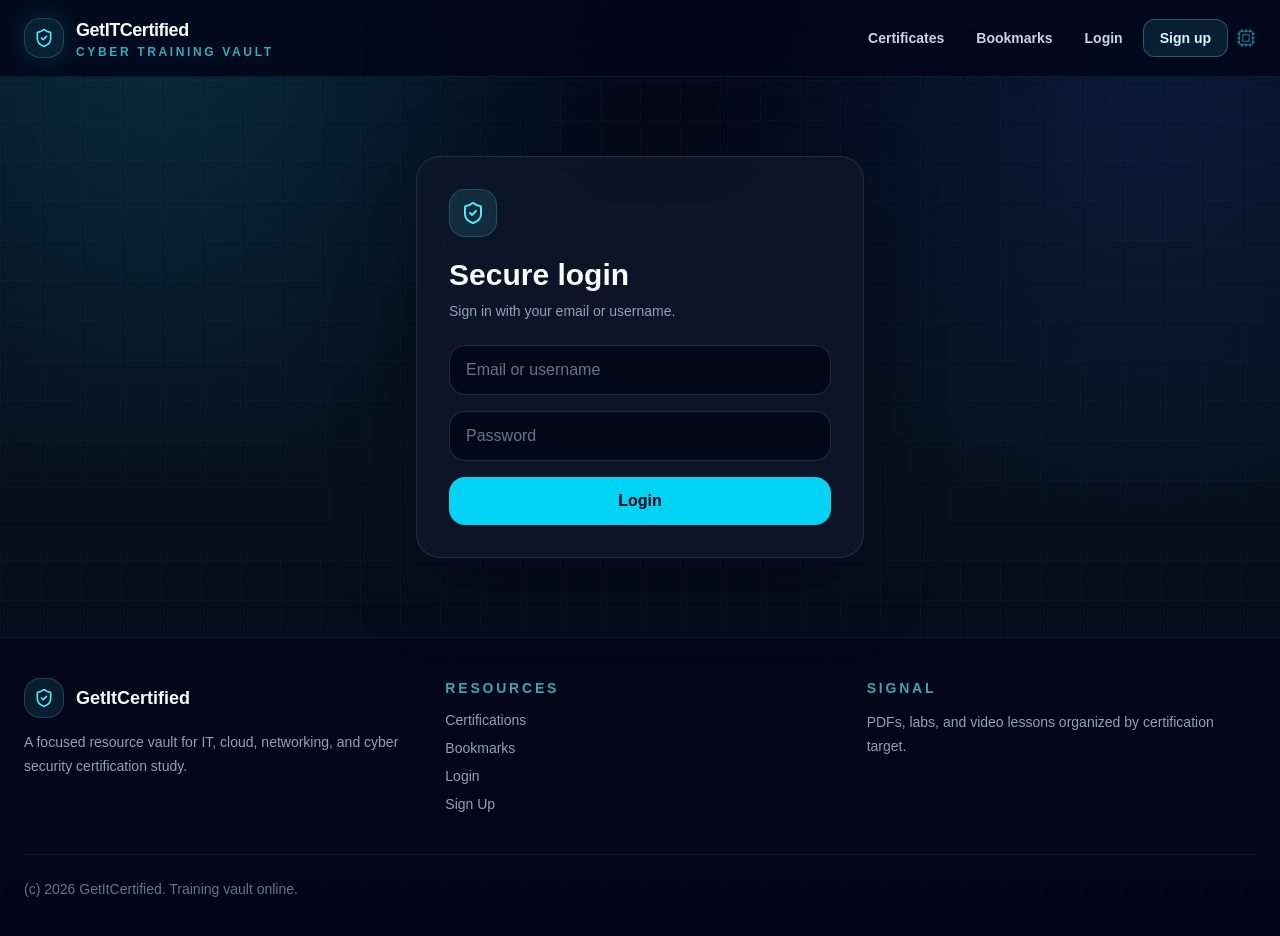
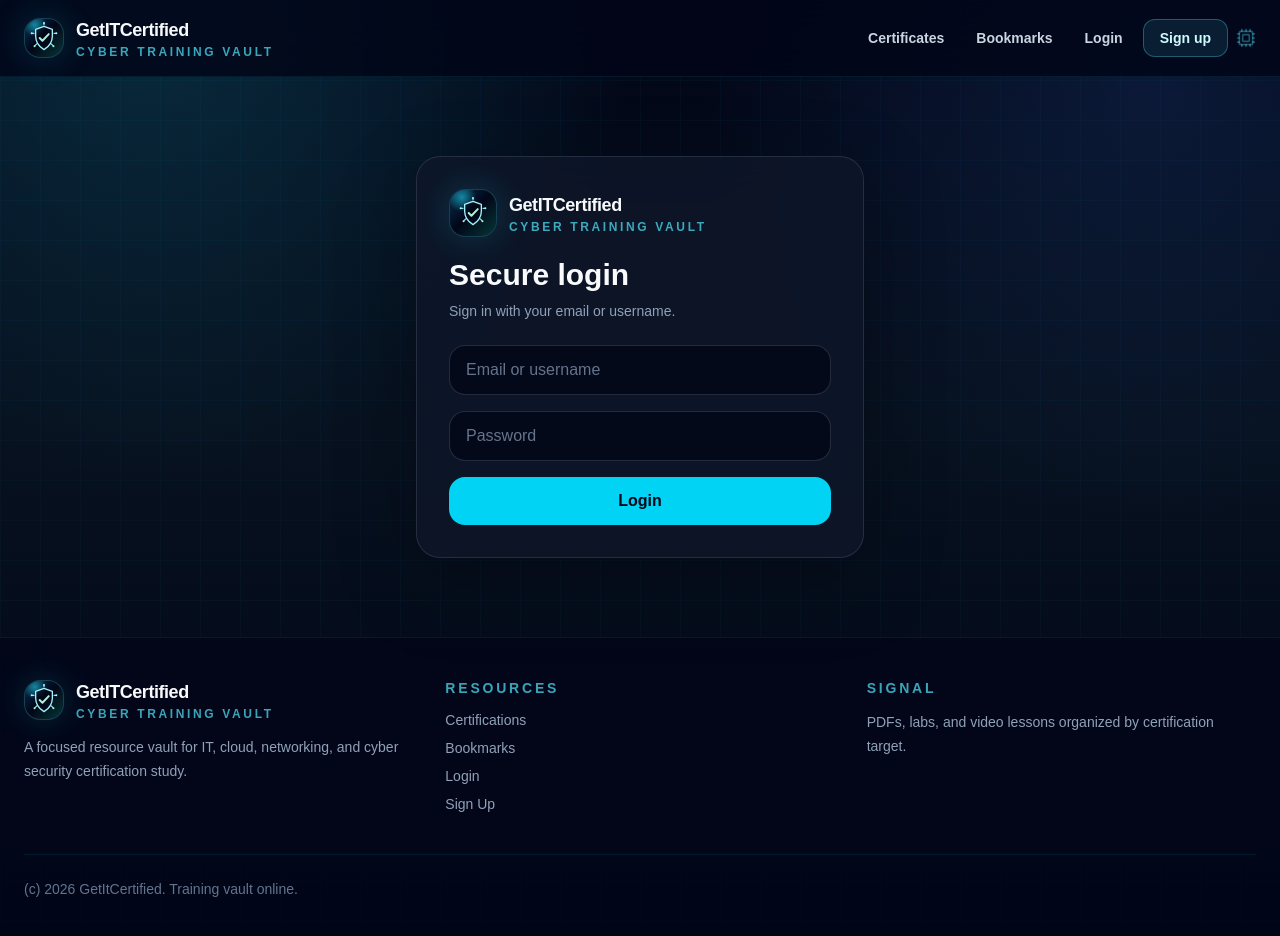
Before and after one commit to Softo-Wetto/getitcertified, a Next.js app: page /login in a window 1280 px wide. Shown: the top 936 px of the page. Built offline with nearby package versions, Linux system fonts and the light colour scheme; no server answers.

Commit message:
logo update

```diff
--- a/src/app/globals.css
+++ b/src/app/globals.css
@@ -82,6 +82,26 @@ body {
   pointer-events: none;
 }
 
+@keyframes cert-logo-sweep {
+  0%,
+  48% {
+    transform: translateX(-130%) rotate(12deg);
+  }
+  100% {
+    transform: translateX(130%) rotate(12deg);
+  }
+}
+
+.cert-logo-sweep {
+  background: linear-gradient(
+    90deg,
+    transparent,
+    rgba(255, 255, 255, 0.16),
+    transparent
+  );
+  animation: cert-logo-sweep 4s ease-in-out infinite;
+}
+
 @keyframes fade-up {
   from {
     opacity: 0;
@@ -93,6 +113,12 @@ body {
   }
 }
 
+@media (prefers-reduced-motion: reduce) {
+  .cert-logo-sweep {
+    animation: none;
+  }
+}
+
 @keyframes scan-line {
   0%, 55% {
     transform: translateY(-100%);
--- a/src/app/login/page.tsx
+++ b/src/app/login/page.tsx
@@ -1,8 +1,8 @@
 "use client";
 
-import { ShieldCheck } from "lucide-react";
 import { useState } from "react";
 import { useRouter } from "next/navigation";
+import GetItCertifiedLogo from "@/components/GetItCertifiedLogo";
 import { signInWithPassword } from "@/lib/pocketbase/client";
 
 export default function LoginPage() {
@@ -28,9 +28,7 @@ export default function LoginPage() {
   return (
     <main className="mx-auto grid min-h-[70vh] max-w-5xl place-items-center px-6 py-16">
       <div className="cyber-panel w-full max-w-md rounded-3xl p-8">
-        <div className="flex h-12 w-12 items-center justify-center rounded-2xl border border-cyan-300/20 bg-cyan-300/10 text-cyan-300">
-          <ShieldCheck className="h-6 w-6" />
-        </div>
+        <GetItCertifiedLogo markClassName="h-12 w-12" />
         <h1 className="mt-5 text-3xl font-extrabold text-slate-50">Secure login</h1>
         <p className="mt-2 text-sm text-slate-400">
           Sign in with your email or username.
--- a/src/components/Footer.tsx
+++ b/src/components/Footer.tsx
@@ -1,5 +1,5 @@
-import { ShieldCheck } from "lucide-react";
 import Link from "next/link";
+import GetItCertifiedLogo from "@/components/GetItCertifiedLogo";
 
 export default function Footer() {
   const year = new Date().getFullYear();
@@ -9,12 +9,7 @@ export default function Footer() {
       <div className="mx-auto max-w-7xl px-6 py-10">
         <div className="grid gap-8 md:grid-cols-3">
           <div>
-            <div className="flex items-center gap-3">
-              <span className="flex h-10 w-10 items-center justify-center rounded-2xl border border-cyan-300/20 bg-cyan-300/10 text-cyan-300">
-                <ShieldCheck className="h-5 w-5" />
-              </span>
-              <h3 className="text-lg font-bold text-slate-50">GetItCertified</h3>
-            </div>
+            <GetItCertifiedLogo textClassName="[&>span:first-child]:text-lg" />
             <p className="mt-3 text-sm leading-6 text-slate-400">
               A focused resource vault for IT, cloud, networking, and cyber security certification study.
             </p>
--- /dev/null
+++ b/src/components/GetItCertifiedLogo.tsx
@@ -0,0 +1,73 @@
+type LogoProps = {
+  markClassName?: string;
+  showText?: boolean;
+  textClassName?: string;
+};
+
+function joinClasses(...classes: Array<string | false | null | undefined>) {
+  return classes.filter(Boolean).join(" ");
+}
+
+export default function GetItCertifiedLogo({
+  markClassName,
+  showText = true,
+  textClassName,
+}: LogoProps) {
+  return (
+    <span className="inline-flex items-center gap-3">
+      <span
+        className={joinClasses(
+          "group/logo relative grid h-10 w-10 shrink-0 place-items-center overflow-hidden rounded-2xl border border-cyan-300/25 bg-slate-950 shadow-[0_0_34px_rgba(34,211,238,0.18)]",
+          markClassName
+        )}
+        aria-hidden="true"
+      >
+        <span className="absolute inset-0 bg-[radial-gradient(circle_at_26%_16%,rgba(34,211,238,0.58),transparent_28%),linear-gradient(135deg,rgba(14,165,233,0.28),rgba(2,6,23,0.2)_48%,rgba(16,185,129,0.28))]" />
+        <span className="cert-logo-sweep absolute inset-0 opacity-80" />
+        <svg
+          viewBox="0 0 48 48"
+          fill="none"
+          className="relative h-8 w-8 text-cyan-100 transition duration-300 group-hover/logo:scale-105"
+          role="img"
+          aria-label="GetItCertified"
+        >
+          <path
+            d="M24 6.5 36.5 11v10.3c0 8.7-4.9 15.5-12.5 20.2C16.4 36.8 11.5 30 11.5 21.3V11L24 6.5Z"
+            className="fill-slate-950/70 stroke-cyan-200"
+            strokeWidth="2"
+            strokeLinejoin="round"
+          />
+          <path
+            d="m17.5 24 4.2 4.2 9.4-10"
+            className="stroke-emerald-200"
+            strokeWidth="3"
+            strokeLinecap="round"
+            strokeLinejoin="round"
+          />
+          <path
+            d="M9 17H5.5M39 17h3.5M13 33 9.8 36.2M35 33l3.2 3.2M24 4V1.5"
+            className="stroke-cyan-200/90"
+            strokeWidth="1.8"
+            strokeLinecap="round"
+          />
+          <circle cx="5.5" cy="17" r="1.5" className="fill-cyan-200" />
+          <circle cx="42.5" cy="17" r="1.5" className="fill-cyan-200" />
+          <circle cx="9.8" cy="36.2" r="1.5" className="fill-emerald-200" />
+          <circle cx="38.2" cy="36.2" r="1.5" className="fill-emerald-200" />
+          <circle cx="24" cy="1.5" r="1.5" className="fill-cyan-200" />
+        </svg>
+      </span>
+
+      {showText && (
+        <span className={textClassName}>
+          <span className="block text-lg font-extrabold tracking-tight text-slate-50">
+            GetITCertified
+          </span>
+          <span className="hidden text-xs font-semibold uppercase tracking-[0.22em] text-cyan-300/70 sm:block">
+            Cyber training vault
+          </span>
+        </span>
+      )}
+    </span>
+  );
+}
--- a/src/components/Header.tsx
+++ b/src/components/Header.tsx
@@ -1,8 +1,9 @@
 "use client";
 
-import { Cpu, LogOut, ShieldCheck, UploadCloud } from "lucide-react";
+import { Cpu, LogOut, UploadCloud } from "lucide-react";
 import Link from "next/link";
 import { useEffect, useState } from "react";
+import GetItCertifiedLogo from "@/components/GetItCertifiedLogo";
 import { getCurrentAuth, signOut } from "@/lib/pocketbase/client";
 
 export default function Header() {
@@ -26,17 +27,7 @@ export default function Header() {
     <header className="sticky top-0 z-30 border-b border-cyan-400/10 bg-slate-950/82 backdrop-blur-xl">
       <div className="mx-auto flex max-w-7xl items-center justify-between gap-4 px-6 py-4">
         <Link href="/" className="flex items-center gap-3">
-          <span className="flex h-10 w-10 items-center justify-center rounded-2xl border border-cyan-300/20 bg-cyan-300/10 text-cyan-300 shadow-[0_0_28px_rgba(34,211,238,0.16)]">
-            <ShieldCheck className="h-5 w-5" />
-          </span>
-          <span>
-            <span className="block text-lg font-extrabold tracking-tight text-slate-50">
-              GetITCertified
-            </span>
-            <span className="hidden text-xs font-semibold uppercase tracking-[0.22em] text-cyan-300/70 sm:block">
-              Cyber training vault
-            </span>
-          </span>
+          <GetItCertifiedLogo />
         </Link>
 
         <nav className="flex items-center gap-2">
```
